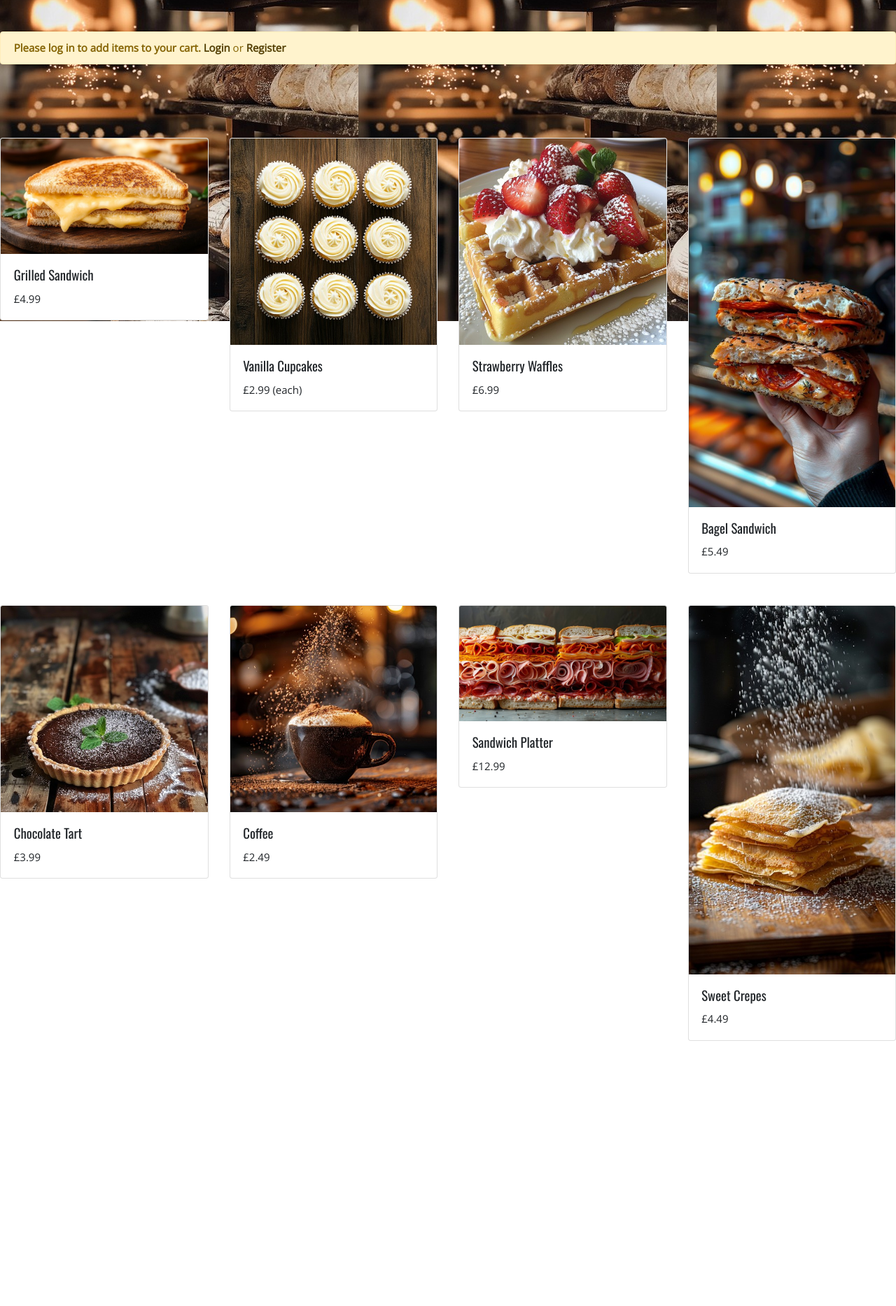
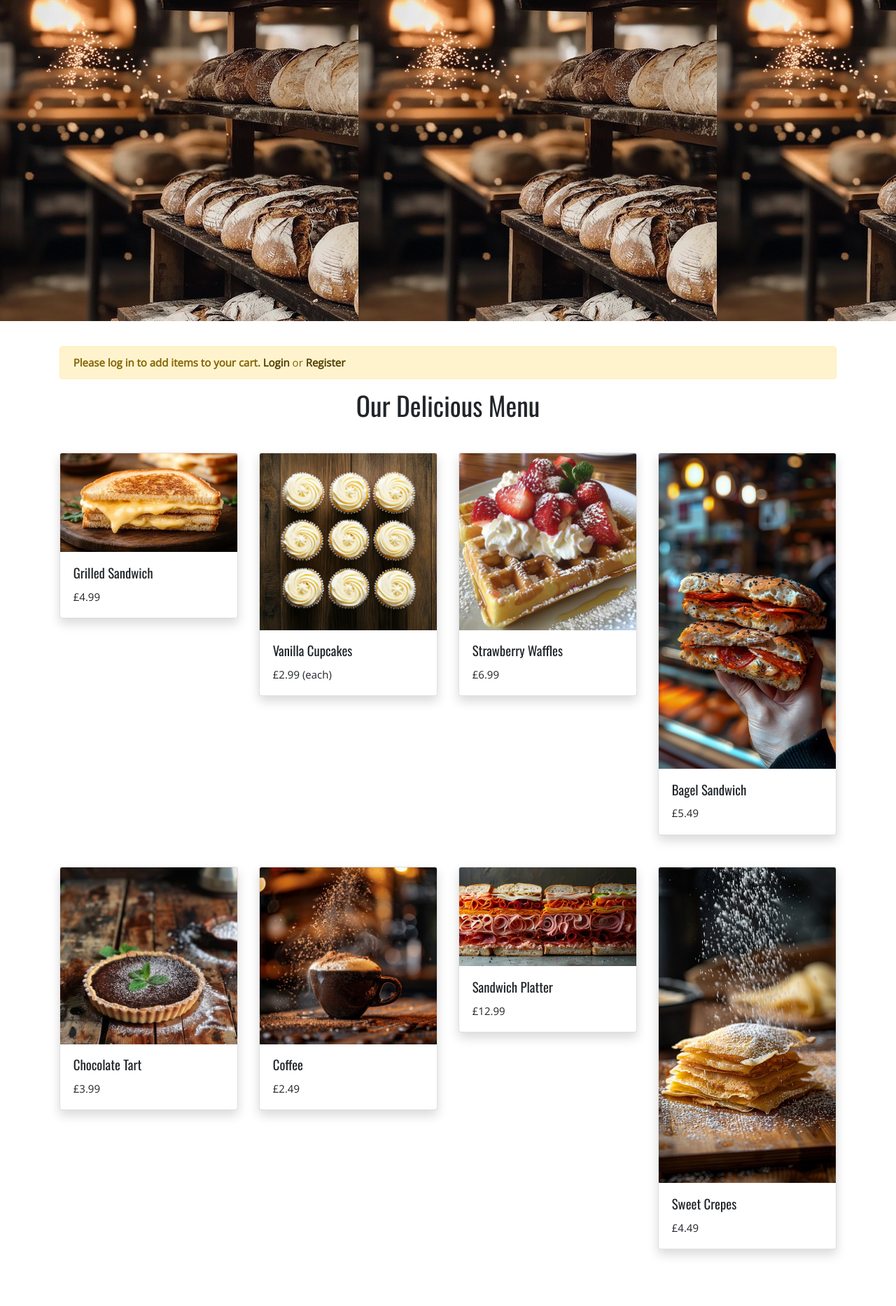
Before and after one commit to seysey01/FlourArtisansApp, a Flask app: page /yum in a window 1280 px wide. Shown: the part 53-1920 px from the top of the page at 70% size. Run offline with Flask 3, Linux system fonts and the light colour scheme.

Commit message:
adding further verification- in progress

```diff
--- a/MY_APP.py
+++ b/MY_APP.py
@@ -89,6 +89,24 @@ def create_app():
 #AUTHENTICATION: username = 'admin' && password = 'admin_password'
 app = create_app()# Importing and registering blueprints or routes here
 
+# if __name__ == '__main__':
+#     with app.app_context():
+#         db.create_all()
+#
+#         # Creating an admin user
+#         if not User.query.filter_by(username='admin').first():
+#             admin_user = User('admin', 'admin@example.com', 'admin_password', is_admin=True)
+#             db.session.add(admin_user)
+#             db.session.commit()
+#             print('Admin user created successfully.')
+#         else:
+#             print('Admin user already exists.')
+#
+#     app.run(debug=True)
+
+
+#
+
 if __name__ == '__main__':
     with app.app_context():
         db.create_all()
@@ -102,9 +120,13 @@ if __name__ == '__main__':
         else:
             print('Admin user already exists.')
 
+        # Creating a customer user
+        if not User.query.filter_by(username='customer').first():
+            customer_user = User('customer', 'customer@example.com', 'customer_password', is_admin=False)
+            db.session.add(customer_user)
+            db.session.commit()
+            print('Customer user created successfully.')
+        else:
+            print('Customer user already exists.')
+
     app.run(debug=True)
-
-
-# # if __name__ == "__main__" :
-# #     app = create_app()
-# #     app.run(debug=True)
--- a/app/routes.py
+++ b/app/routes.py
@@ -32,7 +32,12 @@ def basket():
 
 
 @main.route('/basket/new', methods=['GET', 'POST'])
+@login_required
 def new_basket_item():
+    if not current_user.is_admin:
+        flash('You do not have permission to add new products.', 'danger')
+        return redirect(url_for('main.basket'))
+
     if request.method == 'POST':
         name = request.form['name']
         description = request.form['description']
@@ -42,7 +47,7 @@ def new_basket_item():
         new_product = Product(name=name, description=description, price=price, category=category)
         db.session.add(new_product)
         db.session.commit()
-
+        flash('New product added successfully.', 'success')
         return redirect(url_for('main.basket'))
 
     return render_template('new_basket_item.html')
@@ -53,13 +58,17 @@ def new_basket_item():
 
 # ---------------------------------------------------------------------------------------
 
-@main.route("/login")
-def membership():
-    return render_template("login.html")
+# @main.route("/login")
+# def membership():
+#     return render_template("login.html")
 
-@main.route("/admin")
+@main.route('/admin')
+@login_required
 def admin():
-    return render_template("admin.html")
+    if not current_user.is_admin:
+        flash('You do not have permission to access the admin panel.', 'danger')
+        return redirect(url_for('main.home'))
+    return render_template('admin.html')
 
 @main.route("/contact")
 def contact():
@@ -161,21 +170,46 @@ def register():
 #         flash('Invalid username or password', 'danger')
 #     return render_template('login.html', title='Login', form=form)
 
+
+# second login------------------------------------------------------------
+# @main.route('/login', methods=['GET', 'POST'])
+# def login():
+#     if current_user.is_authenticated:
+#         return redirect(url_for('main.home'))
+#     form = LoginForm()
+#     if form.validate_on_submit():
+#         user = User.query.filter_by(username=form.username.data).first()
+#         if user and user.check_password(form.password.data):
+#             login_user(user)
+#             flash('Login successful!', 'success')
+#             return redirect(url_for('main.home'))
+#         elif user and user.is_admin:
+#             flash('Admin user already exists.', 'danger')
+#         else:
+#             flash('Invalid username or password', 'danger')
+#     return render_template('login.html', title='Login', form=form)
+
+
 @main.route('/login', methods=['GET', 'POST'])
 def login():
     if current_user.is_authenticated:
         return redirect(url_for('main.home'))
+
     form = LoginForm()
+
     if form.validate_on_submit():
         user = User.query.filter_by(username=form.username.data).first()
+
         if user and user.check_password(form.password.data):
             login_user(user)
             flash('Login successful!', 'success')
-            return redirect(url_for('main.home'))
-        elif user and user.is_admin:
-            flash('Admin user already exists.', 'danger')
+            if user.is_admin:
+                return redirect(url_for('main.admin'))
+            else:
+                return redirect(url_for('main.home'))
         else:
             flash('Invalid username or password', 'danger')
+
     return render_template('login.html', title='Login', form=form)
 
 @main.route('/logout')
@@ -189,9 +223,11 @@ def logout():
 
 #UPDATE & DELETE ROUTES
 @main.route('/products/<int:product_id>/update', methods=['GET', 'POST'])
+@login_required
 def update_product(product_id):
-    # if not is_admin():
-    #     return redirect(url_for('main.basket'))
+    if not current_user.is_admin:
+        flash('You do not have permission to update products.', 'danger')
+        return redirect(url_for('main.basket'))
 
     product = Product.query.get_or_404(product_id)
 
@@ -201,18 +237,24 @@ def update_product(product_id):
         product.price = request.form['price']
         product.category = request.form['category']
         db.session.commit()
-
-        return redirect(url_for('main.basket'))
+        flash('Product updated successfully.', 'success')
+        return redirect(url_for('main.update_product', product_id=product.id))
 
     return render_template('update_product.html', product=product)
 
 @main.route('/products/<int:product_id>/delete', methods=['GET', 'POST'])
+@login_required
 def delete_product(product_id):
+    if not current_user.is_admin:
+        flash('You do not have permission to delete products.', 'danger')
+        return redirect(url_for('main.basket'))
+
     product = Product.query.get_or_404(product_id)
 
     if request.method == 'POST':
         db.session.delete(product)
         db.session.commit()
+        flash('Product deleted successfully.', 'success')
         return redirect(url_for('main.basket'))
 
     return render_template('confirm_delete.html', product=product)
--- a/requirements.txt
+++ b/requirements.txt
@@ -1,7 +1,7 @@
 Flask~=3.0.3
 Flask-SQLAlchemy
 Flask-Bcrypt
-Flask-Login
+Flask-Login~=0.6.3
 flask_wtf
 email_validator
 Flask-Migrate~=4.0.7
@@ -11,3 +11,5 @@ SQLAlchemy~=2.0.34
 gunicorn
 werkzeug~=3.0.4
 alembic~=1.13.2
+wtforms~=3.1.2
+bcrypt~=4.2.0
--- a/templates/confirm_delete.html
+++ b/templates/confirm_delete.html
@@ -53,11 +53,13 @@
     <h1>Confirm Delete</h1>
     <br><br>
     <h4>Are you sure you want to delete the product "{{ product.name }}"?</h4>
+    {% if current_user.is_admin %}
     <form method="post" action="{{ url_for('main.delete_product', product_id=product.id) }}">
         <div class="form-group">
             <button type="submit" class="btn btn-danger">Yes, Delete</button>
             <button type="button" class="btn btn-secondary" onclick="window.location.href='{{ url_for('main.basket') }}'">Cancel</button>
         </div>
     </form>
+    {% endif %}
 </div>
 {% endblock %}
--- a/templates/yum.html
+++ b/templates/yum.html
@@ -1,11 +1,44 @@
 {% extends "base.html" %}
 {% block title %}Yummy My Tummy{% endblock %}
 
+{% block head %}
+<link rel="preconnect" href="https://fonts.googleapis.com">
+<link rel="preconnect" href="https://fonts.gstatic.com" crossorigin>
+<link href="https://fonts.googleapis.com/css2?family=Pacifico&family=Roboto:wght@400;700&display=swap" rel="stylesheet">
+
+<style>
+    body {
+        background-color: #f8f9fa;
+    }
+
+    h1, h5.card-title {
+        font-family: 'Pacifico', cursive;
+        color: #007bff;
+    }
+
+    p.card-text {
+        font-family: 'Roboto', sans-serif;
+        font-weight: 700;
+        color: #6c757d;
+    }
+
+    .card {
+        transition: transform 0.3s;
+    }
+
+    .card:hover {
+        transform: scale(1.05);
+    }
+</style>
+{% endblock %}
+
 {% block content %}
+<br><br><br><br><br>
+<br><br><br><br><br>
+<br><br><br><br><br>
+<br><br><br><br><br>
 
-<br>
-<br>
-<!--a form to add items to the shopping cart, and a conditional check to show the login/register links if the user is not authenticated-->
+<div class="container py-5">
     {% if not current_user.is_authenticated %}
     <div class="alert alert-warning">
         <strong>Please log in to add items to your cart.</strong>
@@ -14,14 +47,11 @@
     </div>
     {% endif %}
 
-<br>
-<br>
-<br>
-<br>
-<!--          photos of food-->
-<div class="row row-cols-1 row-cols-md-2 g-4">
+    <h1 class="text-center mb-5">Our Delicious Menu</h1>
+
+    <div class="row row-cols-1 row-cols-md-2 g-4 mb-5 mt-5">
         <div class="col">
-    <div class="card">
+            <div class="card shadow">
                 <img src="{{ url_for('static', filename='images/cheesy-grilled-sandwich-stockcake.jpg') }}" class="card-img-top" alt="grilled sandwich">
                 <div class="card-body">
                     <h5 class="card-title">Grilled Sandwich</h5>
@@ -30,7 +60,7 @@
             </div>
         </div>
         <div class="col">
-    <div class="card">
+            <div class="card shadow">
                 <img src="{{ url_for('static', filename='images/delicious-vanilla-cupcakes-stockcake.jpg') }}" class="card-img-top" alt="cupcakes">
                 <div class="card-body">
                     <h5 class="card-title">Vanilla Cupcakes</h5>
@@ -39,7 +69,7 @@
             </div>
         </div>
         <div class="col">
-    <div class="card">
+            <div class="card shadow">
                 <img src="{{ url_for('static', filename='images/strawberry-topped-waffles-stockcake.jpg') }}" class="card-img-top" alt="waffles">
                 <div class="card-body">
                     <h5 class="card-title">Strawberry Waffles</h5>
@@ -48,7 +78,7 @@
             </div>
         </div>
         <div class="col">
-    <div class="card">
+            <div class="card shadow">
                 <img src="{{ url_for('static', filename='images/tasty-bagel-sandwich-stockcake.jpg') }}" class="card-img-top" alt="bagel sandwich">
                 <div class="card-body">
                     <h5 class="card-title">Bagel Sandwich</h5>
@@ -58,13 +88,9 @@
         </div>
     </div>
 
-<br>
-<br>
-
-<!--another block of food -->
-<div class="row row-cols-1 row-cols-md-2 g-4">
+    <div class="row row-cols-1 row-cols-md-2 g-4 mb-5">
         <div class="col">
-    <div class="card">
+            <div class="card shadow">
                 <img src="{{ url_for('static', filename='images/delicious-chocolate-tart-stockcake.jpg') }}" class="card-img-top" alt="chocolate tart">
                 <div class="card-body">
                     <h5 class="card-title">Chocolate Tart</h5>
@@ -73,7 +99,7 @@
             </div>
         </div>
         <div class="col">
-    <div class="card">
+            <div class="card shadow">
                 <img src="{{ url_for('static', filename='images/energizing-coffee-splash-stockcake.jpg') }}" class="card-img-top" alt="coffee">
                 <div class="card-body">
                     <h5 class="card-title">Coffee</h5>
@@ -82,7 +108,7 @@
             </div>
         </div>
         <div class="col">
-    <div class="card">
+            <div class="card shadow">
                 <img src="{{ url_for('static', filename='images/delicious-sandwich-array-stockcake.jpg') }}" class="card-img-top" alt="sandwich array">
                 <div class="card-body">
                     <h5 class="card-title">Sandwich Platter</h5>
@@ -91,7 +117,7 @@
             </div>
         </div>
         <div class="col">
-    <div class="card">
+            <div class="card shadow">
                 <img src="{{ url_for('static', filename='images/dusting-sweet-crepes-stockcake.jpg') }}" class="card-img-top" alt="crepes">
                 <div class="card-body">
                     <h5 class="card-title">Sweet Crepes</h5>
@@ -100,9 +126,5 @@
             </div>
         </div>
     </div>
-
-<!--end of second block of food -->
-
-<br><br>
-
-{%endblock%}
+</div>
+{% endblock %}
```
Also changed, not shown: app/models.py (+10 -0 lines), templates/admin.html (+31 -1 lines), templates/basket.html (+10 -2 lines), templates/login.html (+47 -1 lines), templates/update_product.html (+14 -1 lines), instance/bakery.db. Lines whose indentation alone changed are shown as unchanged.
